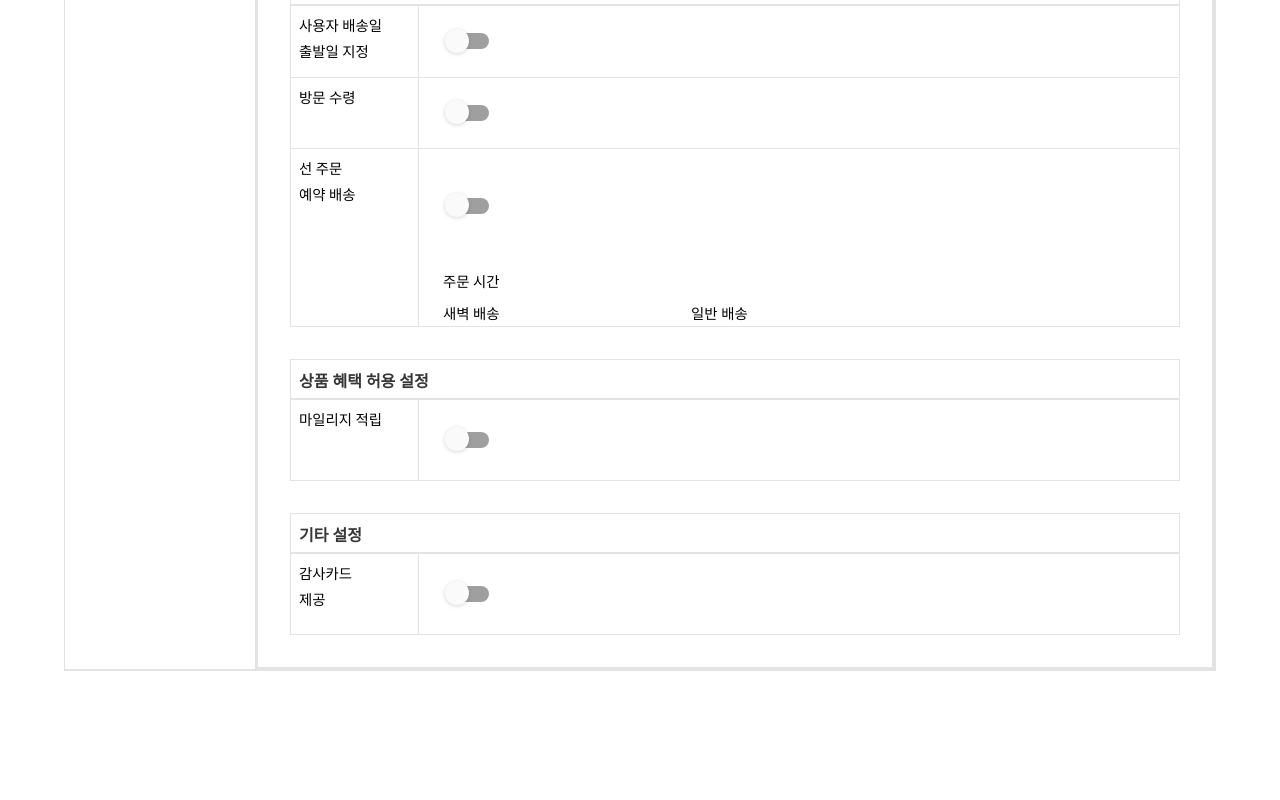
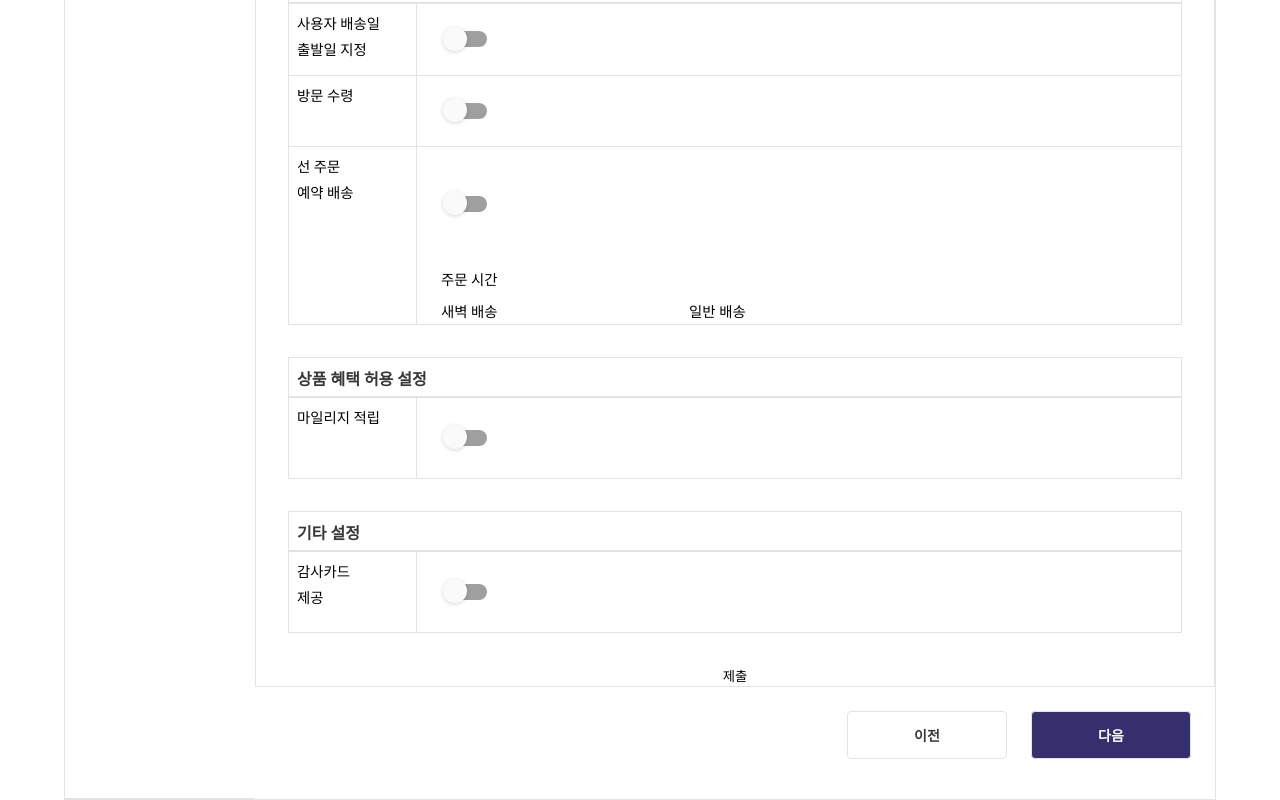
Before and after one commit to wanted-luckyzzang/wanted-product-registration, a React (Create React App) app: page /noticeinfo in a window 1280 px wide. Shown: the part 773-1573 px from the top of the page. Before the commit the page ends 1444 px from the top, so only its background shows below. Built offline with nearby package versions, Linux system fonts and the light colour scheme.

Commit message:
feat: pages/productNoticeInfo input, toggle에 데이터 불러오기 작업 중

```diff
--- a/src/components/ProductNoticeInfo/NoticeInfo.js
+++ b/src/components/ProductNoticeInfo/NoticeInfo.js
@@ -8,7 +8,9 @@ const NoticeInfo = ({
 	DeleteNoticeInfoHandler,
 	idx,
 	noticeInfoOptions,
+	upperInput,
 }) => {
+	const [clickFlag, setClickFlag] = useState();
 	const [moreNoticeOptions, setMoreNoticeOptions] = useState([
 		{
 			moreNoticeOptions: uuidv4(),
@@ -25,7 +27,6 @@ const NoticeInfo = ({
 	};
 
 	const DeleteInputHandler = (idx, event) => {
-		event.preventDefault();
 		setMoreNoticeOptions((prev) => {
 			return [...prev].filter((el, elIdx) => {
 				return elIdx !== idx;
@@ -62,6 +63,7 @@ const NoticeInfo = ({
 							placeholder="제품명 / 중량을 입력해 주세요."
 							width="35rem"
 							textIndent="1rem"
+							className="upperInput"
 						/>
 					</InfoOptions>
 					<InfoOptions>
@@ -105,7 +107,7 @@ const NoticeInfo = ({
 						/>
 					</InfoOptions>
 					{moreNoticeOptions.map((el, idx) => (
-						<InfoOptions key={idx}>
+						<InfoOptions key={idx} clickFlag={clickFlag}>
 							<Input
 								placeholder="항목 제목 자유 입력"
 								width="17rem"
--- a/src/components/ProductNoticeInfo/ProductShppingSetting.js
+++ b/src/components/ProductNoticeInfo/ProductShppingSetting.js
@@ -6,7 +6,7 @@ import DatePicker from "utils/pickers/DatePicker";
 const PreOrderShipping = (props) => {
 	return (
 		<>
-			<Grid isFlex column height="20rem" width="auto">
+			<Grid isFlex column height="20rem" width="auto" gridType="from">
 				<Grid isFlex height="10rem" width="auto" borderBottom="1px solid black">
 					<Grid width="8rem" borderRight padding="0.5rem">
 						<OptionTitle>사용자 배송일</OptionTitle>
--- a/src/pages/ProductNoticeInfo.js
+++ b/src/pages/ProductNoticeInfo.js
@@ -8,17 +8,13 @@ import {
 	ProductShppingSetting,
 	SaveMileage,
 } from "components/ProductNoticeInfo/index";
-const ProductNoticeInfo = ({}) => {
+import { FooterBtn } from "components";
+const ProductNoticeInfo = () => {
 	const [noticeInfo, setNoticeInfo] = useState([
 		{
 			noticeInfo: uuidv4(),
 		},
 	]);
-
-	const ChangeNoticeInfohandler = (e) => {
-		console.log(e);
-		console.log(e.target.value);
-	};
 
 	const AddNoticeInfoHandler = () => {
 		setNoticeInfo((prev) => [
@@ -37,20 +33,45 @@ const ProductNoticeInfo = ({}) => {
 		});
 	};
 
-	const valueList = document
-		.querySelectorAll("input")
-		.forEach((el) => el.value);
+	const ClickInfoOptionHandler = (e) => {
+		e.preventDefault();
+		console.log(e);
+		console.log(e.target[1].value);
+		console.log(e.target[2].value);
+		console.log(e.target[3].value);
+		console.log(e.target[4].value);
+		console.log(e.target[5].value);
+		console.log(e.target[6].value);
+		console.log(e.target[7].value);
+		console.log(e.target[11].checked);
+		console.log(e.target[12].checked);
+		console.log(e.target[13].checked);
+		console.log(e.target[14].value, e.target[15].value);
+		console.log(e.target[16].value, e.target[18].value);
+		console.log(e.target[20].checked);
+		console.log(e.target[21].checked);
+	};
 
-	// useEffect(() => {
-	// 	if (click) {
-	// 		console.log("상품명", valueList[0]);
-	// 	}
-	// });
+	useEffect(() => {
+		console.log("user 값이 설정됨");
+		return () => {
+			console.log("버튼을 누르면 찍힘");
+		};
+	}, []);
 
 	return (
+		<>
 			<Grid isFlex>
 				<Grid border isFlex column>
-				<Grid marginTop="2rem" border isFlex column border gridType="form">
+					<Grid
+						marginTop="2rem"
+						isFlex
+						column
+						gridType="form"
+						_onSubmit={ClickInfoOptionHandler}
+						return
+						false
+					>
 						<Grid border height="2.5rem" width="auto" margin="2rem 2rem 0 2rem">
 							<Text bold size="1rem" margin="0.5rem">
 								상품 정보 고시
@@ -68,12 +89,10 @@ const ProductNoticeInfo = ({}) => {
 							{noticeInfo.map((el, idx) => (
 								<NoticeInfo
 									DeleteNoticeInfoHandler={DeleteNoticeInfoHandler}
-								ChangeNoticeInfohandler={ChangeNoticeInfohandler}
 									key={idx}
 									idx={idx}
 								/>
 							))}
-
 							<Footer>
 								<Button
 									width="100%"
@@ -89,7 +108,6 @@ const ProductNoticeInfo = ({}) => {
 								</Button>
 							</Footer>
 						</Grid>
-
 						<Grid
 							border
 							borderBottom="transparent"
@@ -111,7 +129,6 @@ const ProductNoticeInfo = ({}) => {
 							{/* 16-18 상품 배송 설정 */}
 							<ProductShppingSetting />
 						</Grid>
-
 						<Grid
 							border
 							borderBottom="transparent"
@@ -155,9 +172,12 @@ const ProductNoticeInfo = ({}) => {
 							{/* 20번 감사카드 제공 */}
 							<OfferThankCard />
 						</Grid>
+						<button type="submit">제출</button>
 					</Grid>
 				</Grid>
 			</Grid>
+			<FooterBtn />
+		</>
 	);
 };
 
--- a/src/pages/ProductsPeriodSetting.js
+++ b/src/pages/ProductsPeriodSetting.js
@@ -1,7 +1,7 @@
-import React, { useCallback, useState } from 'react';
-import { useNavigate } from 'react-router';
-import { ProductPeriod } from 'components';
-import { Grid, Button } from 'common';
+import React, { useCallback, useState } from "react";
+import { useNavigate } from "react-router";
+import { ProductPeriod } from "components";
+import { Grid, Button } from "common";
 
 const ProductsPeriodSetting = () => {
 	const navigate = useNavigate();
@@ -20,44 +20,51 @@ const ProductsPeriodSetting = () => {
 
 	const result = useCallback(
 		(state1, state2) => {
-      const label1 = '상품 노출 기한';
-      const label2 = '상품 판매 기한';
+			const label1 = "상품 노출 기한";
+			const label2 = "상품 판매 기한";
 			switch (state1) {
-        case 'noLimitForShowing':
-          console.log(label1, ': 제한 없음');
+				case "noLimitForShowing":
+					console.log(label1, ": 제한 없음");
 					break;
-        case 'NoneForShowing':
-          console.log(label1, ': 미노출');
+				case "NoneForShowing":
+					console.log(label1, ": 미노출");
 					break;
-        case 'setForShowing':
-          console.log(label1, ': 노출 기간 설정');
+				case "setForShowing":
+					console.log(label1, ": 노출 기간 설정");
 					console.log(label1, `: ${showingPeriod[0]} ~ ${showingPeriod[1]}`);
 					break;
 				default:
-          console.log(label1, ': 선택하지 않음');
+					console.log(label1, ": 선택하지 않음");
 			}
 			switch (state2) {
-        case 'noLimitForShowing':
-          console.log(label2, ': 제한 없음');
+				case "noLimitForShowing":
+					console.log(label2, ": 제한 없음");
 					break;
-        case 'NoneForShowing':
-          console.log(label2, ': 미판매');
+				case "NoneForShowing":
+					console.log(label2, ": 미판매");
 					break;
-        case 'setForShowing':
-          console.log(label2, ': 판매 기간 설정');
+				case "setForShowing":
+					console.log(label2, ": 판매 기간 설정");
 					console.log(label2, `: ${sellingPeriod[0]} ~ ${sellingPeriod[1]}`);
 					break;
 				default:
-          console.log(label2, ': 선택하지 않음');
+					console.log(label2, ": 선택하지 않음");
 			}
 		},
-    [showingPeriod, sellingPeriod]
+		[showingPeriod, sellingPeriod],
 	);
 
 	return (
 		<Grid border>
-      <Grid width='60rem'>
-        <Grid height='2.5rem' isFlex align='center' borderBottom padding='0 0 0 1rem'>
+			<Grid width="60rem">
+				<Grid
+					height="2.5rem"
+					isFlex
+					align="center"
+					borderRight
+					borderBottom
+					padding="0 0 0 1rem"
+				>
 					노출 및 판매기간 설정
 				</Grid>
 				<ProductPeriod
```
Lines whose indentation alone changed are shown as unchanged.
